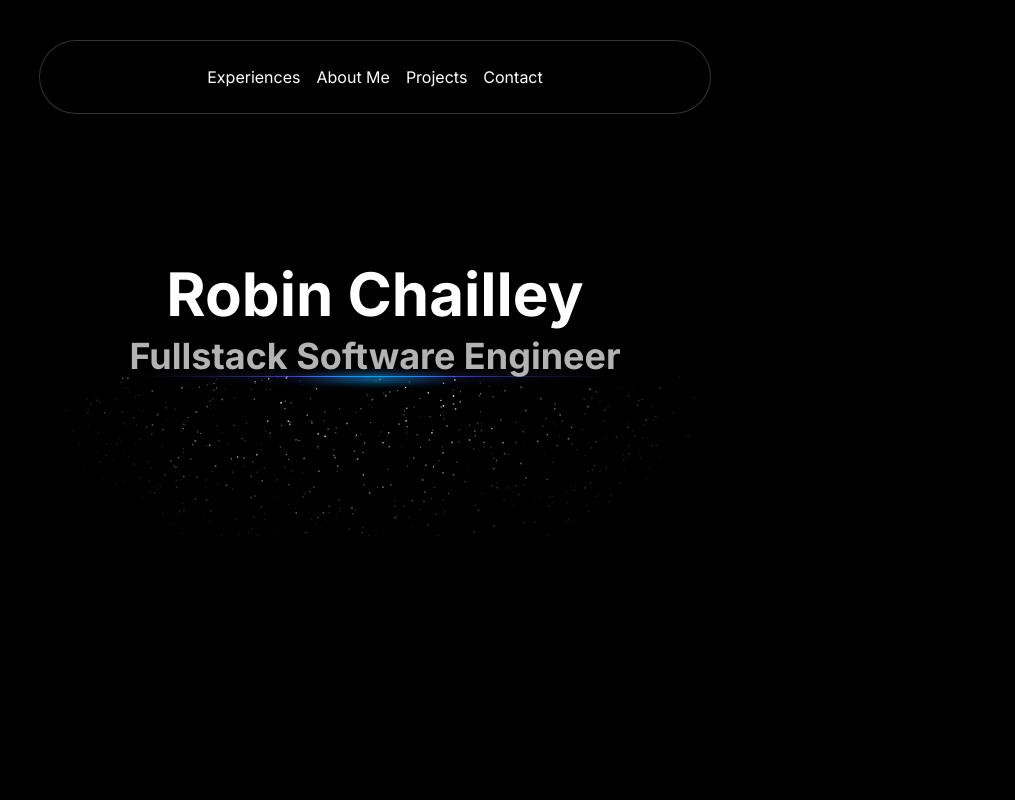
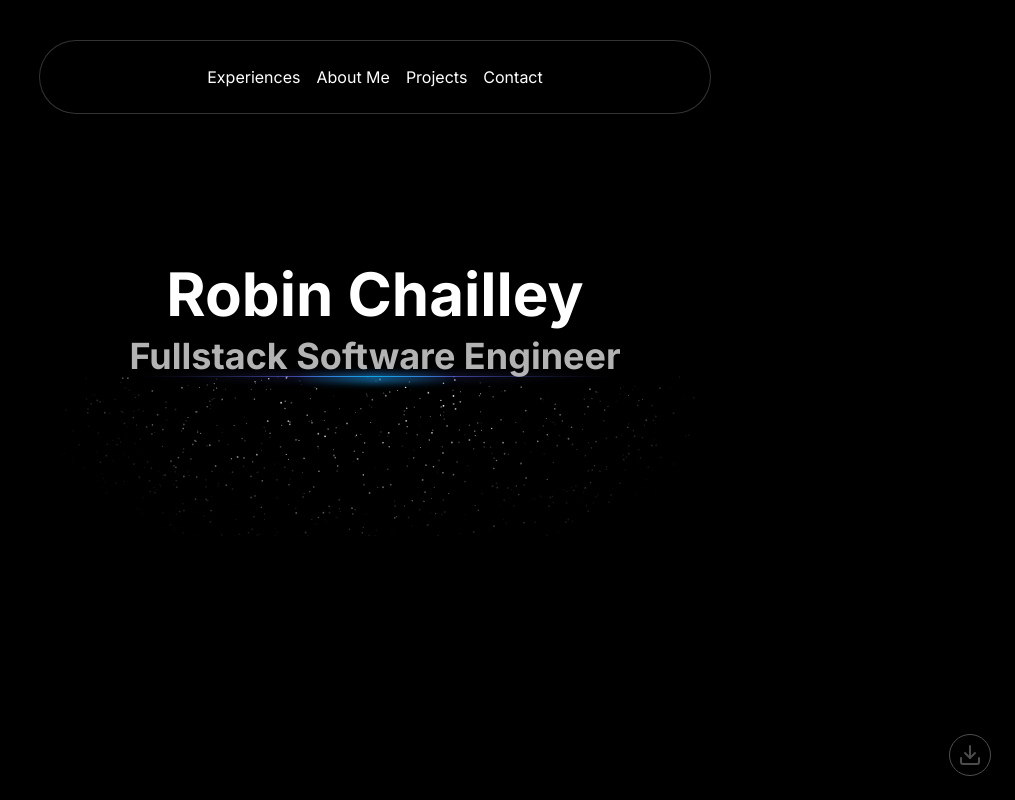
Before and after one commit to RobinChailley/portfolio, a Next.js app: page / in a window 1280 px wide. Shown: the top 800 px of the page, without its empty margins (265-1280 px from the left). Built offline with nearby package versions, Linux system fonts and the light colour scheme.

Commit message:
feat: download cv button

```diff
--- a/src/app/page.tsx
+++ b/src/app/page.tsx
@@ -6,10 +6,12 @@ import Experiences from '@/sections/experiences/Experiences';
 import Me from '@/sections/me/Me';
 import Contact from '@/sections/contact/Contact';
 import Projects from '@/sections/projects/Projects';
+import DownloadCVButton from '@/components/ui/DownloadCVButton';
 
 export default function Home() {
 	return (
 		<main className="flex min-h-screen flex-col items-center justify-between">
+			<DownloadCVButton />
 			<div className="w-full h-[85vh]">
 				<CustomNavbarMenu />
 				<CustomSparkles />
--- /dev/null
+++ b/src/components/ui/DownloadCVButton.tsx
@@ -0,0 +1,14 @@
+import { Download } from 'lucide-react';
+
+export default function DownloadCVButton() {
+	return (
+		<a
+			href="/Robin_Chailley_CV.pdf"
+			download="Robin_Chailley_CV.pdf"
+			className="right-6 min-w-fit bottom-6 group transition-all duration-1000 fixed rounded-full opacity-30 hover:opacity-100 border-[1px] border-white flex items-center justify-center p-2"
+		>
+			<span className="px-4 transition-all duration-1000 hidden group-hover:inline-flex">Download CV</span>
+			<Download />
+		</a>
+	);
+}
```
Also changed, not shown: 1 other file (tests, documents, lock files or other folders).
